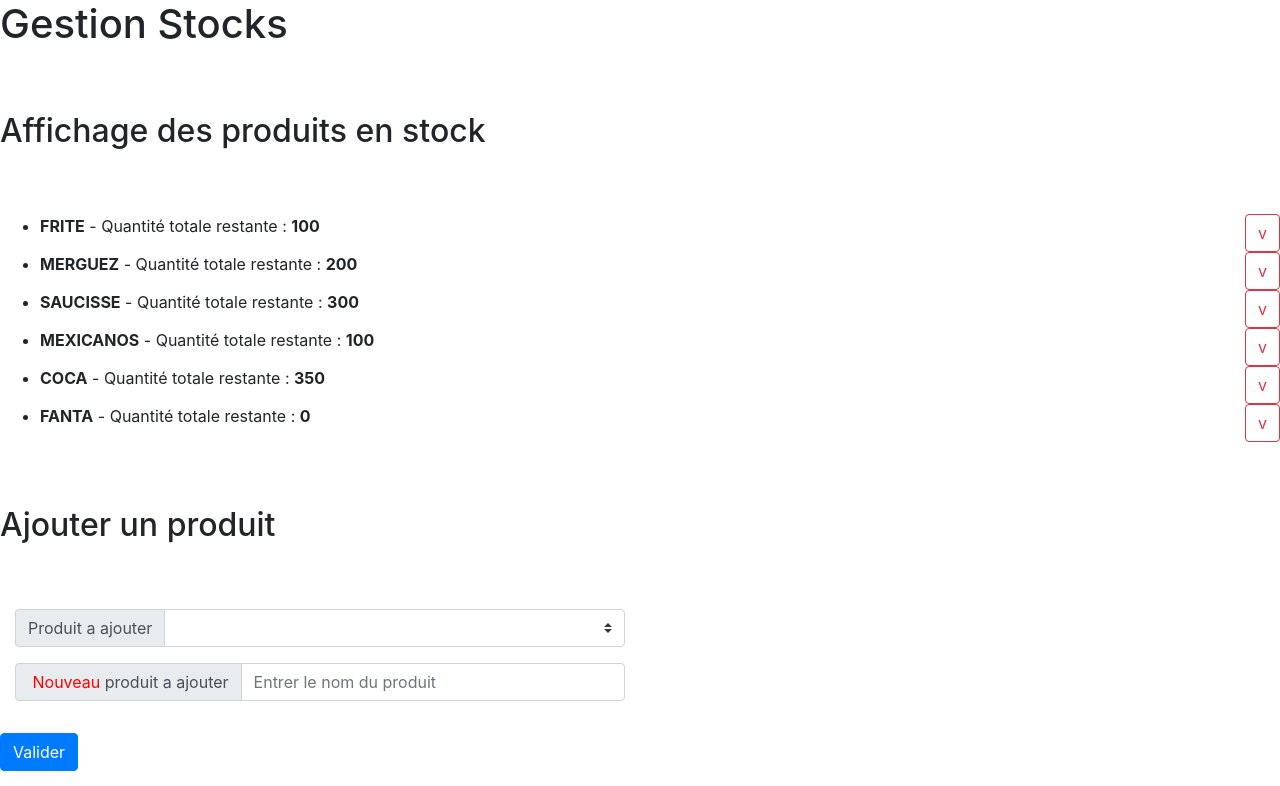
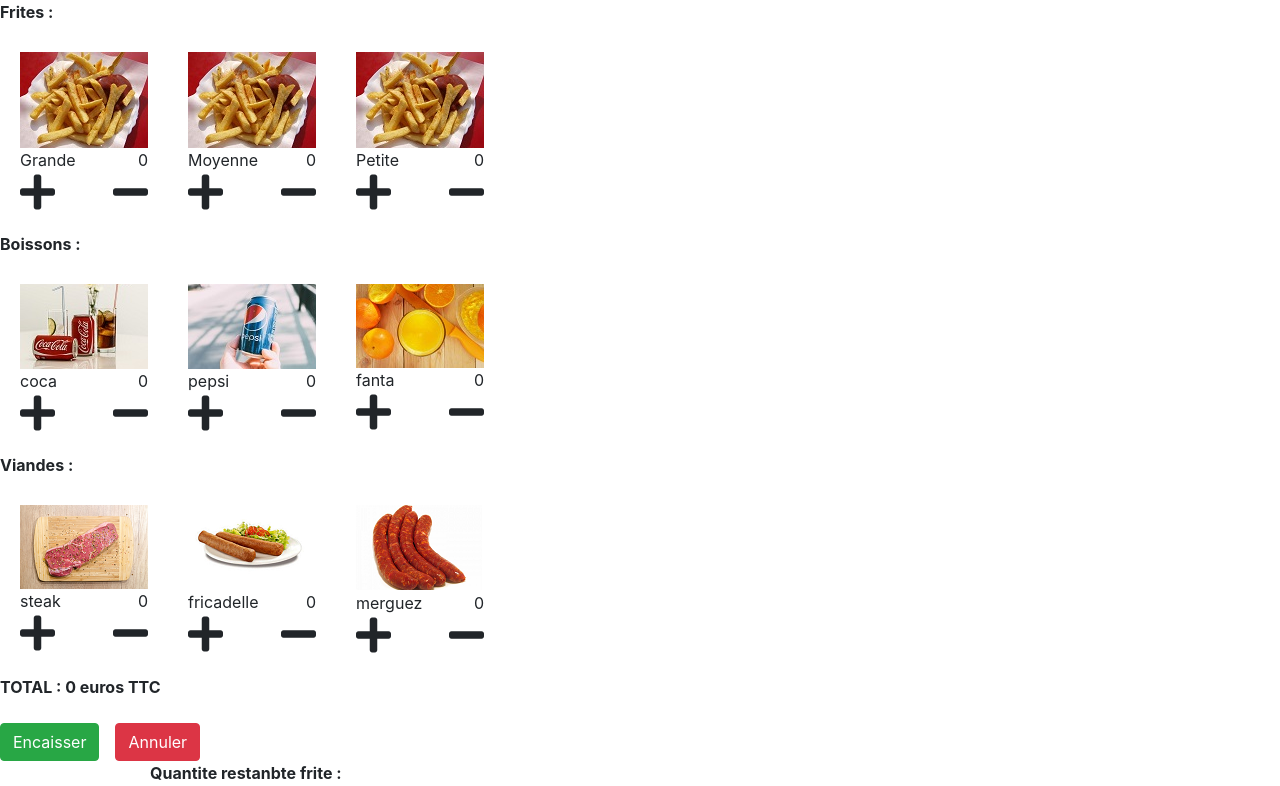
Before and after one commit to ChristopherDeshaies/POEProjetAngular, an Angular app in the folder ElPatatas/: page /commandes/commandes in a window 1280 px wide. Shown: the top 786 px of the page. Built offline with nearby package versions, Linux system fonts and the light colour scheme; data requests are answered from the project's data file.

Commit message:
Update ElPatatas/src/app/app.component.html

```diff
--- a/ElPatatas/src/app/app.component.html
+++ b/ElPatatas/src/app/app.component.html
@@ -1,3 +1,3 @@
-<!-- <app-header></app-header>
-<router-outlet></router-outlet> -->
-<app-gestionstocks></app-gestionstocks>
+<app-header></app-header>
+<router-outlet></router-outlet>
+<!--<app-gestionstocks></app-gestionstocks>-->
```
